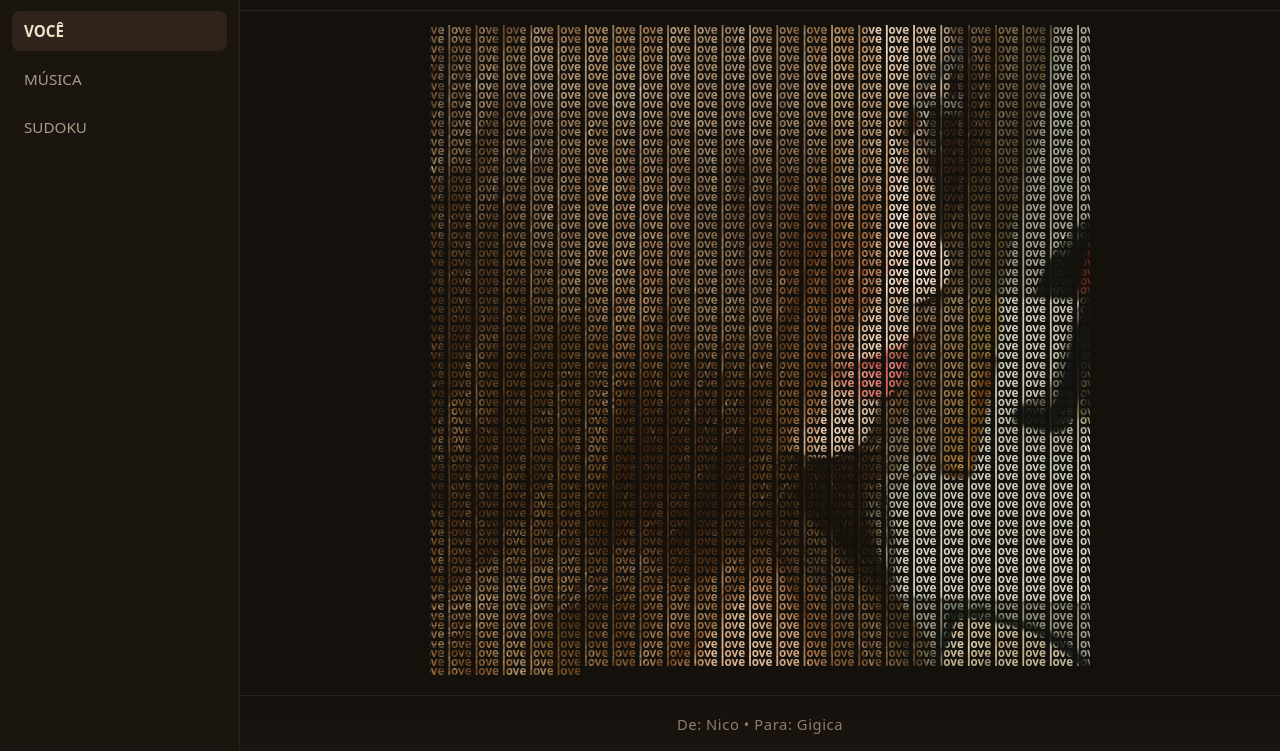
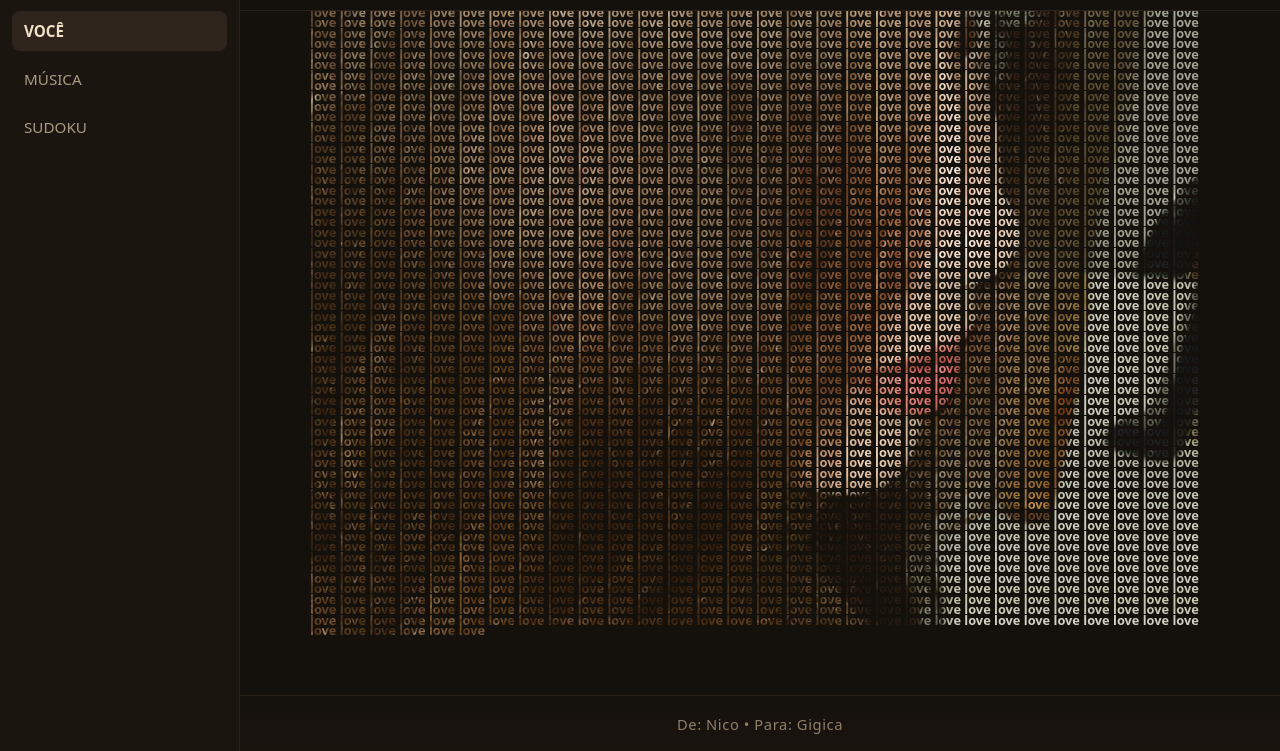
Before and after one commit to TalyThePato/Galeria, a plain HTML site: page index.html in a window 1280 px wide. Shown: the part 49-800 px from the top of the page. Drawn offline with Linux system fonts and the light colour scheme.

Commit message:
Update style.css

```diff
--- a/style.css
+++ b/style.css
@@ -145,9 +145,12 @@ body {
 .main {
     flex: 1;
     min-height: 0;
+    background-color: #14100c;
     overflow: hidden;
     display: flex;
-    background-color: var(--bg);
+    align-items: center;
+    justify-content: center;
+    padding: 16px;
 }
 
 .main-love {
@@ -155,25 +158,36 @@ body {
 }
 
 .love-fill {
-    width: 100%;
-    height: 100%;
+    margin: 0;
+    width: min(100%, 900px);
+    height: auto;
+    aspect-ratio: 3 / 4; /* ajuste se sua imagem tiver outra proporção */
     overflow: hidden;
-    font-size: clamp(10px, 0.92vw, 17px);
-    line-height: 0.79;
+    display: block;
+
+    font-size: clamp(10px, 1vw, 18px);
+    line-height: 0.82;
     font-weight: 800;
     word-break: break-word;
     overflow-wrap: anywhere;
     text-transform: lowercase;
+
     color: transparent;
     -webkit-text-fill-color: transparent;
+
     background-image: url("Gigi.jpeg");
     background-size: contain;
     background-position: center;
     background-repeat: no-repeat;
+
     -webkit-background-clip: text;
     background-clip: text;
+
     user-select: none;
     -webkit-user-select: none;
+    -moz-user-select: none;
+    -ms-user-select: none;
+    -webkit-touch-callout: none;
 }
 
 .footer {
```
